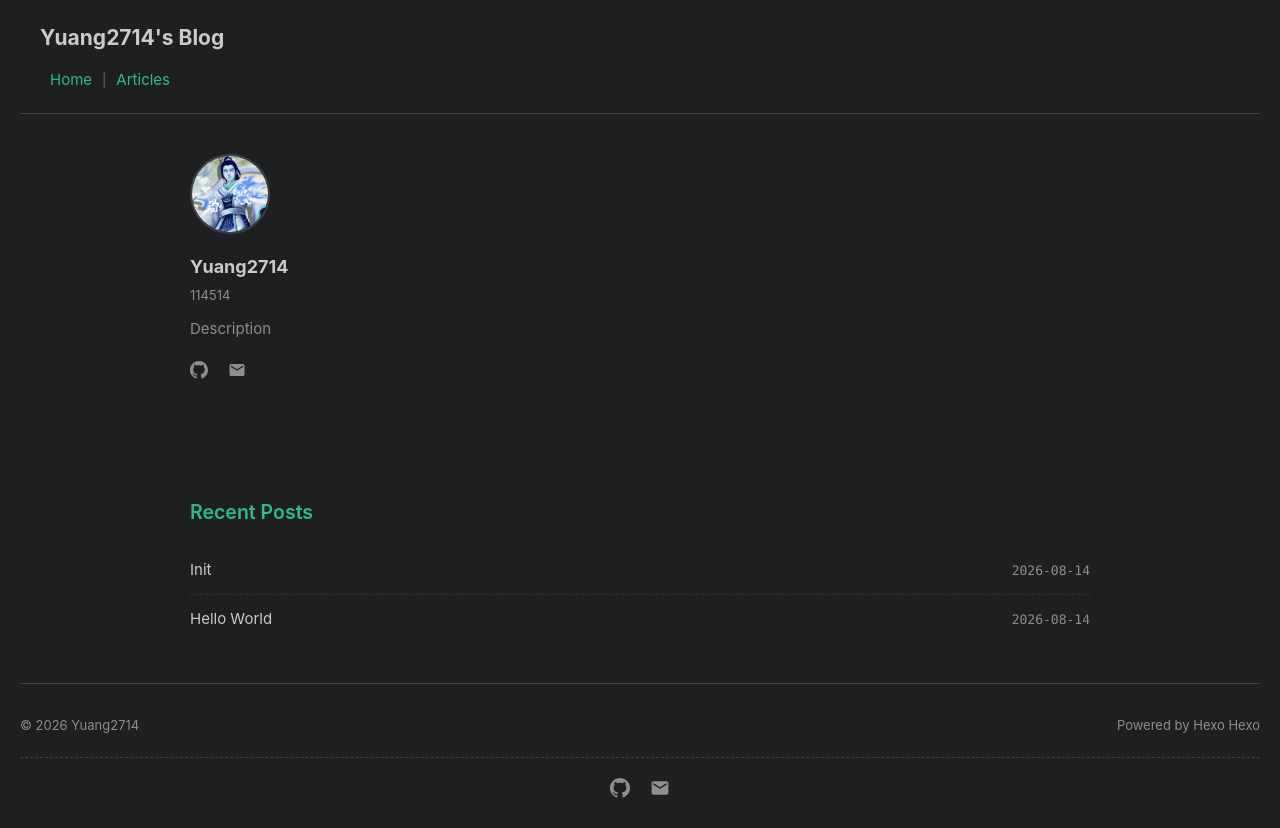
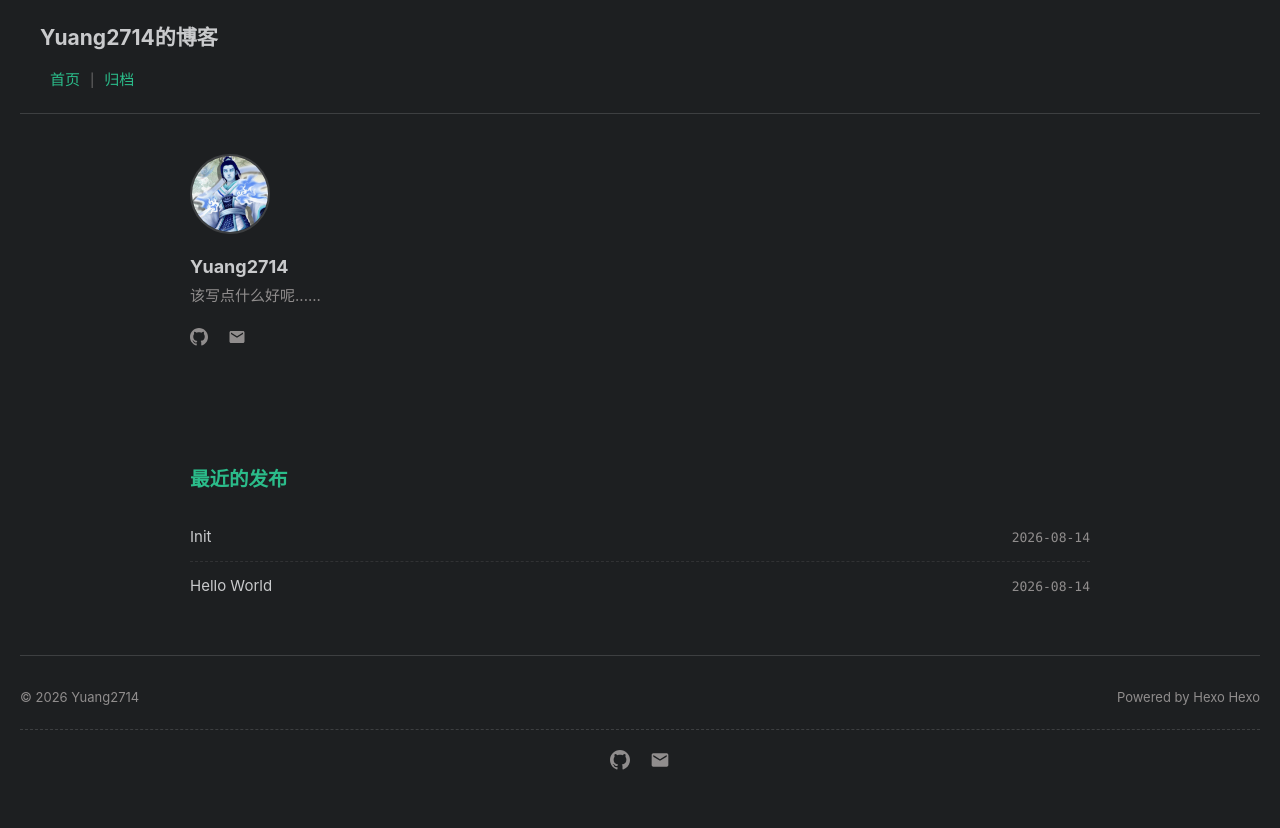
Before and after one commit to Yuang2714/Yuang2714.github.io, a plain HTML site: page index.html in a window 1280 px wide. After the commit the page ends 800 px from the top, so only its background shows below. Drawn offline with Linux system fonts and the light colour scheme.

Commit message:
Site updated: 2026-08-14 17:15:58

```diff
--- a/index.html
+++ b/index.html
@@ -6,7 +6,7 @@
 <meta http-equiv="X-UA-Compatible" content="IE=edge">
 <meta name="referrer" content="no-referrer">
 
-<title>Yuang2714&#39;s Blog</title>
+<title>Yuang2714的博客</title>
 
 
 
@@ -25,14 +25,14 @@
 
 <!-- Open Graph -->
 <meta property="og:type" content="website">
-<meta property="og:title" content="Yuang2714&#39;s Blog">
+<meta property="og:title" content="Yuang2714的博客">
 <meta property="og:url" content="/index.html">
-<meta property="og:site_name" content="Yuang2714&#39;s Blog">
+<meta property="og:site_name" content="Yuang2714的博客">
 
 
 <!-- Twitter Card -->
 <meta name="twitter:card" content="summary">
-<meta name="twitter:title" content="Yuang2714&#39;s Blog">
+<meta name="twitter:title" content="Yuang2714的博客">
 
 
 <!-- Theme Color -->
@@ -65,7 +65,7 @@
     <div class="header-brand">
 
       <a href="/" class="site-title">
-        Yuang2714&#39;s Blog
+        Yuang2714的博客
       </a>
     </div>
 
@@ -85,7 +85,7 @@
               <a href="/"
                  class="nav-link active"
                  >
-                Home
+                首页
               </a>
             </li>
 
@@ -97,7 +97,7 @@
               <a href="/archives/"
                  class="nav-link"
                  >
-                Articles
+                归档
               </a>
             </li>
 
@@ -126,12 +126,10 @@
 
 
 
-    <p class="profile-subtitle">114514</p>
-
 
 
     <div class="profile-description">
-      <p>Description</p>
+      <p>该写点什么好呢......</p>
 
     </div>
 
@@ -163,7 +161,7 @@
 
     <section class="post-list-section">
 
-        <h2 class="section-title">Recent Posts</h2>
+        <h2 class="section-title">最近的发布</h2>
 
       <ul class="post-list">
 
```
Also changed, not shown: 2026/08/14/Init/index.html (+5 -5 lines), 2026/08/14/hello-world/index.html (+5 -5 lines), archives/2026/08/index.html (+7 -7 lines), archives/2026/index.html (+7 -7 lines), archives/index.html (+7 -7 lines).
